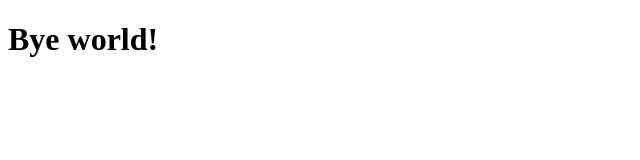
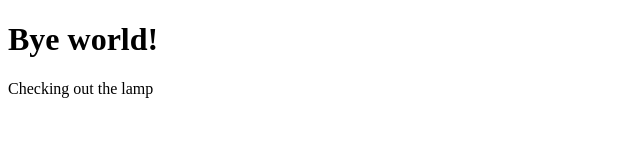
Before and after one commit to GKristapss/refactored-lamp, a plain HTML site: page index.html in a window 1280 px wide. Shown: the whole page, without its empty margins (0-640 px from the left). Drawn offline with Linux system fonts and the light colour scheme.

Commit message:
Update index.html

```diff
--- a/index.html
+++ b/index.html
@@ -7,6 +7,7 @@
     <title>refactored lamp #MadeMyDayxD</title>
     <!-- check Local History plugin. -->
     <h1>Bye world!</h1>
+    <p>Checking out the lamp</p>
 </head>
 <body>
 
```
